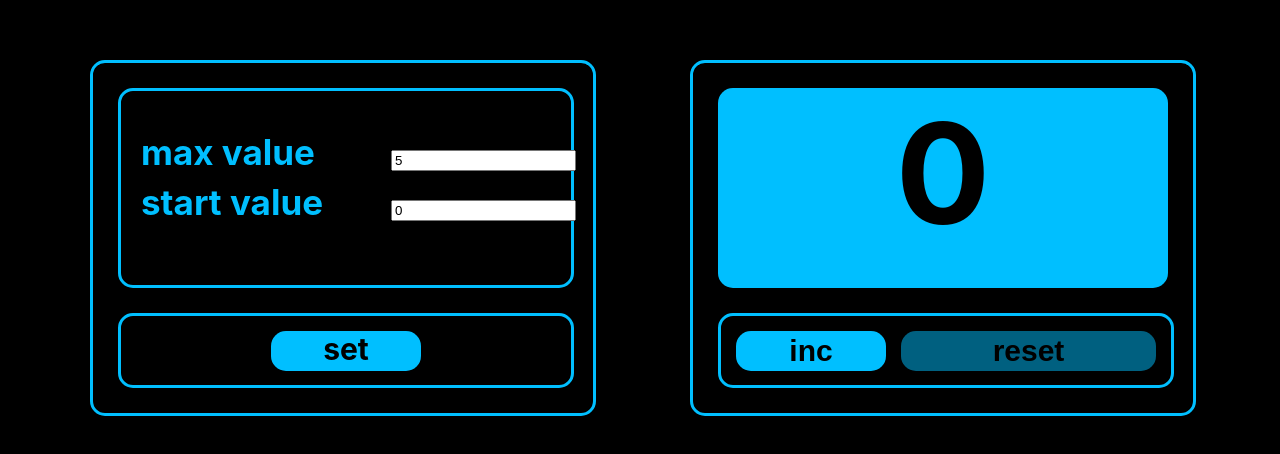
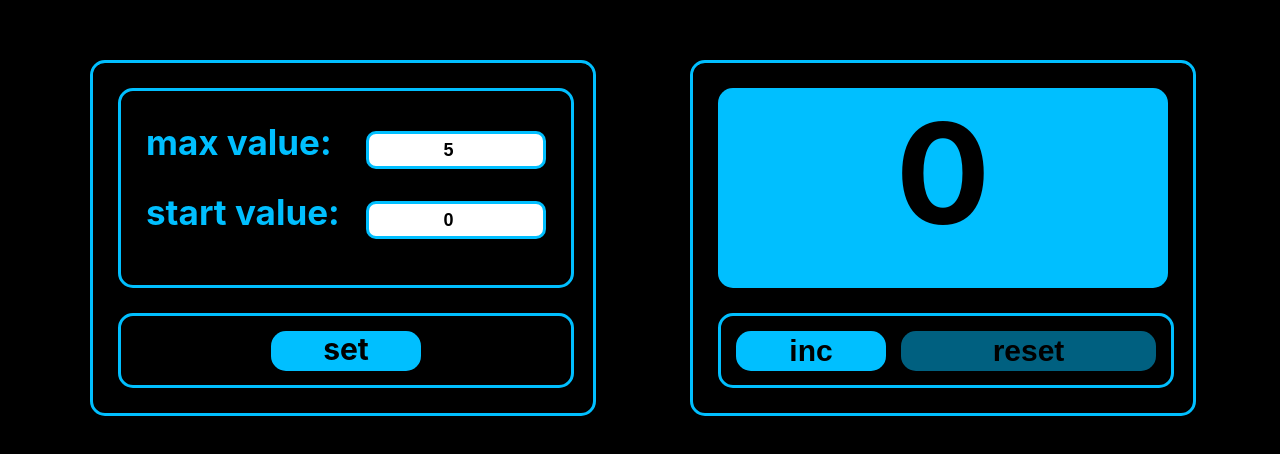
Before and after one commit to Freiii21/exam-monday, a React (Create React App) app: page / in a window 1280 px wide. Shown: the part 190-644 px from the top of the page. Built offline with nearby package versions, Linux system fonts and the light colour scheme.

Commit message:
#42 Adding settings to counter. Part 3

```diff
--- a/src/components/Settings/Settings.module.css
+++ b/src/components/Settings/Settings.module.css
@@ -1,14 +1,28 @@
 .common {
     display: grid;
     grid-template-rows: 50px 50px;
+    grid-gap: 20px;
     font-size: 35px;
     font-weight: bold;
     color: deepskyblue;
-    margin-top: 40px;
-    margin-left: 20px;
+    margin-top: 30px;
+    margin-left: 25px;
 }
 
 .row {
     display: grid;
-    grid-template-columns: 250px 50px;
+    grid-template-columns: 220px 50px;
 }
+
+.input {
+    display: flex;
+    align-items: start;
+    margin-top: 10px;
+    width: 170px;
+    height: 30px;
+    text-align: center;
+    font-size: 18px;
+    font-weight: bold;
+    border: 3px solid deepskyblue;
+    border-radius: 10px;
+}
--- a/src/components/Settings/Settings.tsx
+++ b/src/components/Settings/Settings.tsx
@@ -8,12 +8,16 @@ export const Settings = (props:SettingsPropsType) => {
     return (
         <div className={s.common}>
             <div className={s.row}>
-                <div>max value</div>
-                <div><input type={'number'} value={'5'}/></div>
+                <div>max value:</div>
+                <div>
+                    <input type={'number'} value={'5'} className={s.input}/>
+                </div>
             </div>
             <div className={s.row}>
-                <div>start value</div>
-                <div><input type={'number'} value={'0'}/></div>
+                <div>start value:</div>
+                <div>
+                    <input type={'number'} value={'0'} className={s.input}/>
+                </div>
             </div>
         </div>
     )
```
